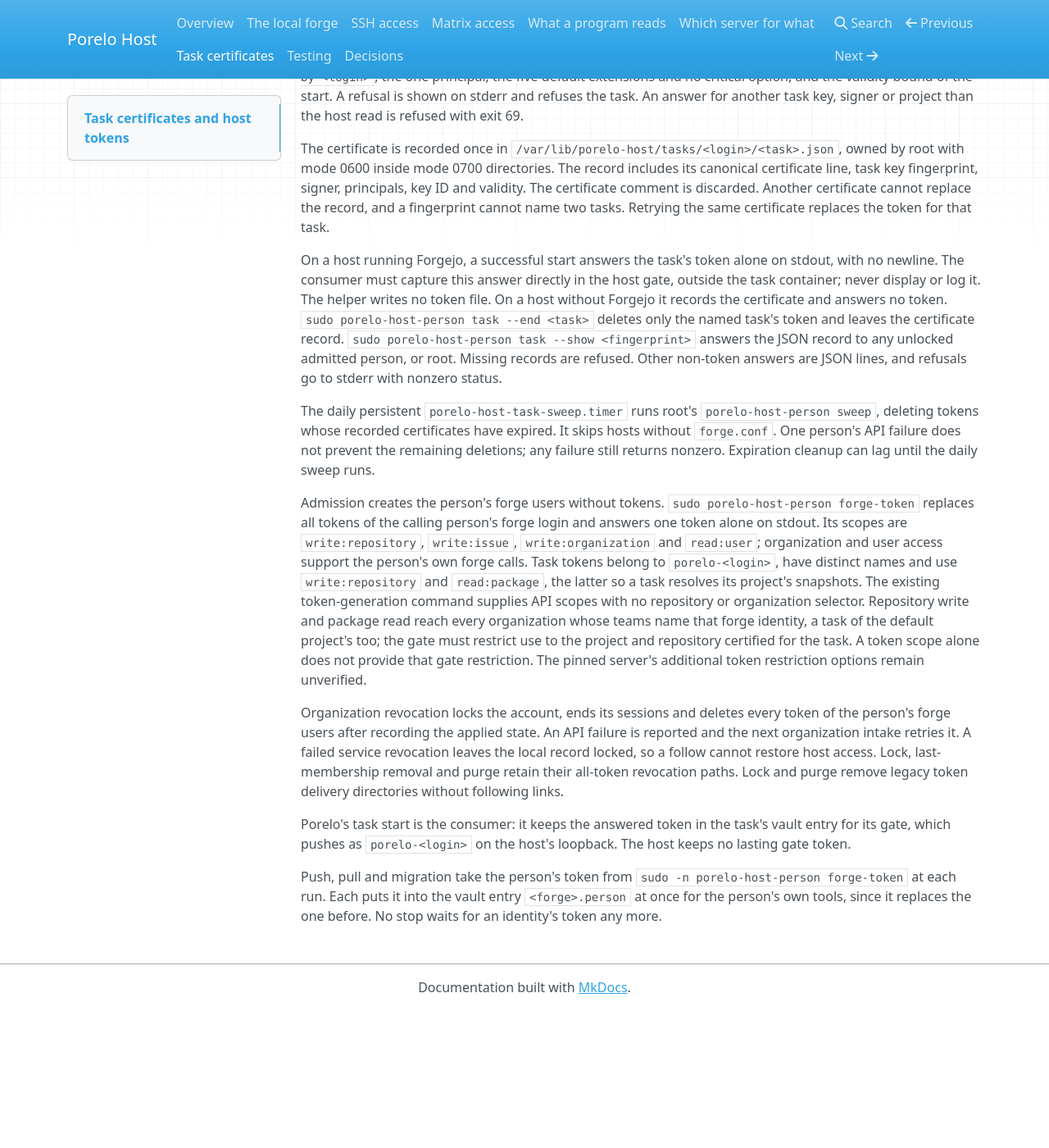
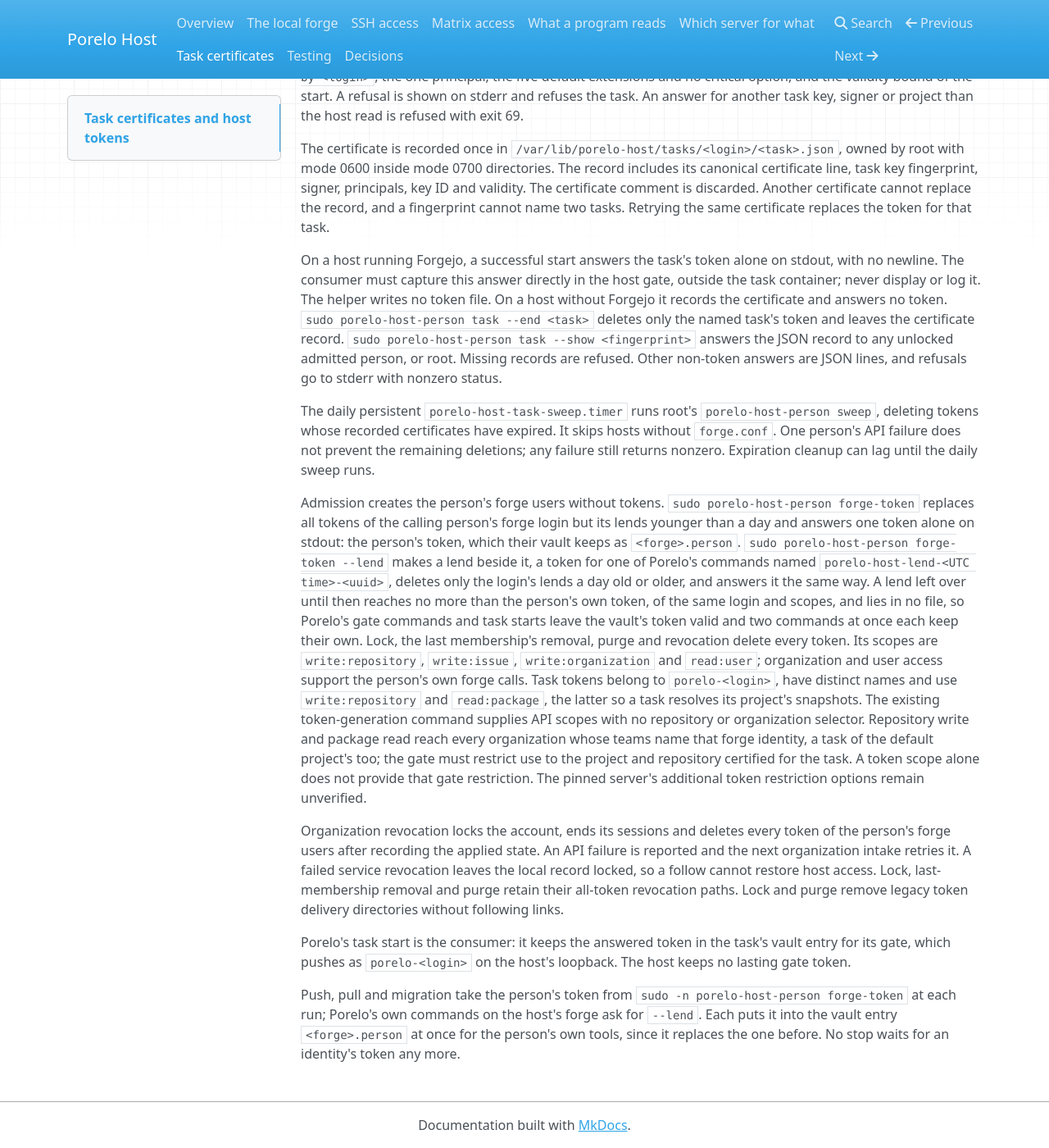
Before and after one commit to porelo-ai/porelo-host, an MkDocs documentation site: the page built from doc/task-certificates.md, in a window 1280 px wide and 1400 px high, scrolled down 421 px. Shown: the whole window at 82% size. Built offline with MkDocs 1.6.1, drawn with Linux system fonts in a browser that asks for light colours; nearby versions of some CDN libraries; before the commit the page ends 1653 px from its top, so only the background shows below that.

Commit message:
Lend a forge token for one command beside the person's token
Assisted-by: Claude Code, claude-opus-5-5
Assisted-by: Antigravity CLI, gemini-4-argon-high

```diff
--- a/doc/task-certificates.md
+++ b/doc/task-certificates.md
@@ -32,7 +32,12 @@ recorded certificates have expired. It skips hosts without `forge.conf`. One per
 the remaining deletions; any failure still returns nonzero. Expiration cleanup can lag until the daily sweep runs.
 
 Admission creates the person's forge users without tokens. `sudo porelo-host-person forge-token` replaces all tokens
-of the calling person's forge login and answers one token alone on stdout. Its scopes are `write:repository`,
+of the calling person's forge login but its lends younger than a day and answers one token alone on stdout: the person's token, which
+their vault keeps as `<forge>.person`. `sudo porelo-host-person forge-token --lend` makes a lend beside it, a token for
+one of Porelo's commands named `porelo-host-lend-<UTC time>-<uuid>`, deletes only the login's lends a day old or
+older, and answers it the same way. A lend left over until then reaches no more than the person's own token, of
+the same login and scopes, and lies in no file, so Porelo's gate commands and task starts leave the vault's token valid and two
+commands at once each keep their own. Lock, the last membership's removal, purge and revocation delete every token. Its scopes are `write:repository`,
 `write:issue`, `write:organization` and `read:user`; organization and user access support the person's own forge calls.
 Task tokens belong to `porelo-<login>`, have distinct names and use `write:repository` and `read:package`, the
 latter so a task resolves its project's snapshots. The existing token-generation command supplies API scopes with no
@@ -50,6 +55,7 @@ following links.
 Porelo's task start is the consumer: it keeps the answered token in the task's vault entry for its gate, which pushes
 as `porelo-<login>` on the host's loopback. The host keeps no lasting gate token.
 
-Push, pull and migration take the person's token from `sudo -n porelo-host-person forge-token` at each run. Each puts it into the vault entry `<forge>.person` at once for the person's own tools, since it
+Push, pull and migration take the person's token from `sudo -n porelo-host-person forge-token` at each run; Porelo's
+own commands on the host's forge ask for `--lend`. Each puts it into the vault entry `<forge>.person` at once for the person's own tools, since it
 replaces the one before. No stop
 waits for an identity's token any more.
```
Also changed, not shown: CHANGELOG.md (+4 -0 lines), doc/local-forge.md (+2 -1 lines), issues/HO146-A-Lent-Forge-Token-Leaves-The-Persons-Token.md (+10 -7 lines), issues/README.md (+1 -1 lines), roles/porelo/README.md (+1 -1 lines), 3 other files.
